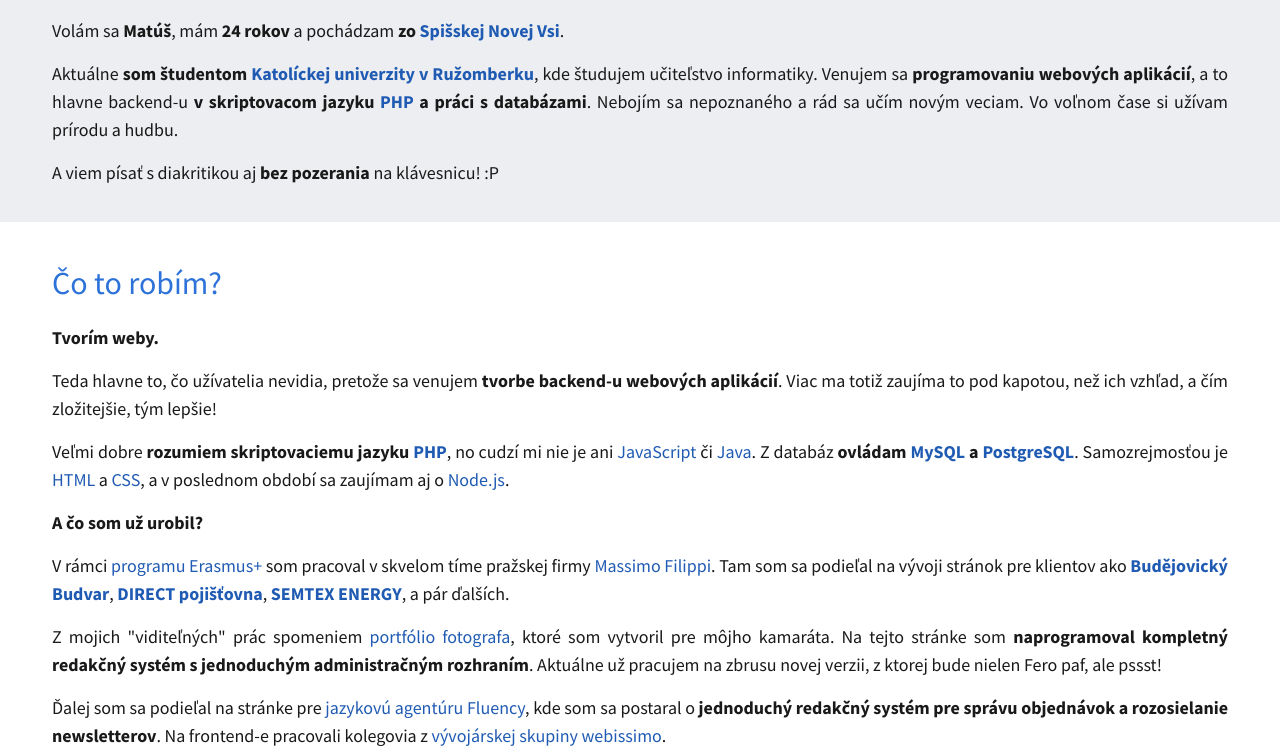
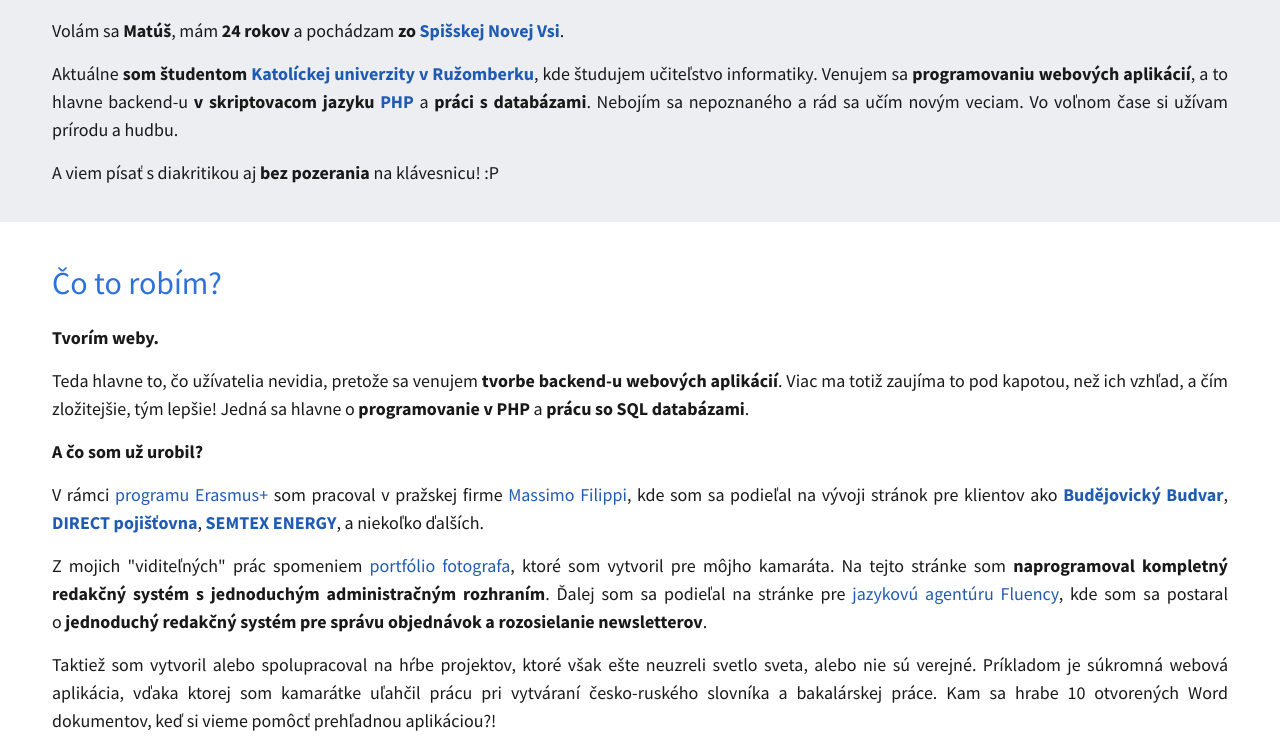
Before and after one commit to petrofcikmatus/petrofcikmatus.github.io, a plain HTML site: page index.html in a window 1280 px wide. Shown: the part 697-1451 px from the top of the page. Drawn offline with Linux system fonts and the light colour scheme.

Commit message:
just update :P

```diff
--- a/index.html
+++ b/index.html
@@ -82,8 +82,8 @@
         <p class="section__paragraph">
             Aktuálne <strong>som študentom <a href="https://sk.wikipedia.org/wiki/Katol%C3%ADcka_univerzita_v_Ru%C5%BEomberku">Katolíckej univerzity v&nbsp;Ružomberku</a></strong>,
             kde študujem učiteľstvo informatiky. Venujem sa <strong>programovaniu webových aplikácií</strong>, a&nbsp;to hlavne
-            backend-u <strong>v&nbsp;skriptovacom jazyku <a href="https://sk.wikipedia.org/wiki/PHP_(skriptovac%C3%AD_jazyk)">PHP</a>
-            a&nbsp;práci s&nbsp;databázami</strong>. Nebojím sa nepoznaného a&nbsp;rád sa učím novým veciam.
+            backend-u <strong>v&nbsp;skriptovacom jazyku <a href="https://sk.wikipedia.org/wiki/PHP_(skriptovac%C3%AD_jazyk)">PHP</a></strong>
+            a&nbsp;<strong>práci s&nbsp;databázami</strong>. Nebojím sa nepoznaného a&nbsp;rád sa učím novým veciam.
             Vo voľnom čase si užívam prírodu a&nbsp;hudbu.
         </p>
         <p class="section__paragraph">
@@ -101,38 +101,24 @@
         <p class="section__paragraph">
             Teda hlavne to, čo užívatelia nevidia, pretože sa venujem <strong>tvorbe backend-u webových aplikácií</strong>.
             Viac ma totiž zaujíma to pod kapotou, než ich vzhľad, a&nbsp;čím zložitejšie, tým lepšie!
-        </p>
-        <p class="section__paragraph">
-            Veľmi dobre <strong>rozumiem skriptovaciemu jazyku <a href="https://sk.wikipedia.org/wiki/PHP_(skriptovac%C3%AD_jazyk)">PHP</a></strong>,
-            no cudzí mi nie je ani <a href="https://sk.wikipedia.org/wiki/JavaScript">JavaScript</a> či
-            <a href="https://sk.wikipedia.org/wiki/Java_(programovac%C3%AD_jazyk)">Java</a>. Z databáz
-            <strong>ovládam <a href="https://sk.wikipedia.org/wiki/MySQL">MySQL</a>
-            a&nbsp;<a href="https://sk.wikipedia.org/wiki/PostgreSQL">PostgreSQL</a></strong>. Samozrejmosťou je
-            <a href="https://sk.wikipedia.org/wiki/Hypertextov%C3%BD_zna%C4%8Dkov%C3%BD_jazyk">HTML</a>
-            a&nbsp;<a href="https://sk.wikipedia.org/wiki/Kask%C3%A1dov%C3%A9_%C5%A1t%C3%BDly">CSS</a>,
-            a&nbsp;v&nbsp;poslednom období sa zaujímam aj o&nbsp;<a href="https://cs.wikipedia.org/wiki/Node.js">Node.js</a>.
+            Jedná sa hlavne o <strong>programovanie v PHP</strong> a <strong>prácu so SQL databázami</strong>.
         </p>
         <p class="section__paragraph">
             <strong>A čo som už urobil?</strong>
         </p>
         <p class="section__paragraph">
             V&nbsp;rámci <a href="https://cs.wikipedia.org/wiki/Erasmus%2B">programu Erasmus+</a>
-            som pracoval v&nbsp;skvelom tíme pražskej firmy <a href="http://www.mfcc.cz">Massimo Filippi</a>.
-            Tam som sa podieľal na vývoji stránok pre klientov ako
+            som pracoval v&nbsp;pražskej firme <a href="http://www.mfcc.cz">Massimo Filippi</a>, kde som sa podieľal na vývoji stránok pre klientov ako
             <strong><a href="http://www.budvar.cz/">Budějovický Budvar</a></strong>,
             <strong><a href="https://www.direct.cz/">DIRECT pojišťovna</a></strong>,
-            <strong><a href="http://www.semtex-energy.cz/">SEMTEX ENERGY</a></strong>, a&nbsp;pár ďalších.
+            <strong><a href="http://www.semtex-energy.cz/">SEMTEX ENERGY</a></strong>, a&nbsp;niekoľko ďalších.
         </p>
         <p class="section__paragraph">
             Z&nbsp;mojich "viditeľných" prác spomeniem <a href="http://www.fvojtas.com">portfólio fotografa</a>,
             ktoré som vytvoril pre môjho kamaráta. Na tejto stránke som <strong>naprogramoval
-            kompletný redakčný systém s&nbsp;jednoduchým administračným rozhraním</strong>. Aktuálne už pracujem na zbrusu
-            novej verzii, z&nbsp;ktorej bude nielen Fero paf, ale pssst!
-        </p>
-        <p class="section__paragraph">
+            kompletný redakčný systém s&nbsp;jednoduchým administračným rozhraním</strong>.
             Ďalej som sa podieľal na stránke pre <a href="http://www.fluency.sk">jazykovú agentúru Fluency</a>,
             kde som sa postaral o&nbsp;<strong>jednoduchý redakčný systém pre správu objednávok a&nbsp;rozosielanie newsletterov</strong>.
-            Na frontend-e pracovali kolegovia z&nbsp;<a href="http://www.webissimo.sk">vývojárskej skupiny webissimo</a>.
         </p>
         <p class="section__paragraph">
             Taktiež som vytvoril alebo spolupracoval na hŕbe projektov, ktoré však ešte neuzreli svetlo sveta,
@@ -160,7 +146,7 @@
         <p class="section__paragraph">
             Sú veci s&nbsp;ktorými si sám neporadím, a&nbsp;preto tu <strong>mám kolegov
             z&nbsp;<a href="http://www.webissimo.sk">vývojárskej skupiny webissimo</a></strong>.
-            Každý sa zameriava na niečo iné a&nbsp;<strong>spoločne dokážeme všetko</strong>.
+            Každý sa zameriava na niečo iné no&nbsp;<strong>spoločne dokážeme všetko</strong>.
         </p>
         <p class="section__paragraph">
             Myslíte že nie som dostatočný profesionál? Tak <strong>zájdite na <a href="http://www.itnetwork.cz">sociálnu
@@ -202,8 +188,8 @@
 <footer class="footer">
     <div class="wrapper">
         <div class="footer__text">
-            <strong>Matúš Petrofčík, 2016.</strong> Stránka je dostupná vo verejnom <a href="https://github.com/petrofcikmatus/petrofcikmatus.github.io">GitHub repozitári</a>
-            pod <a href="https://opensource.org/licenses/MIT">MIT licenciou</a>, a ako hosting používam <a href="https://pages.github.com/">GitHub Pages</a>.
+            <strong>Matúš Petrofčík, 2016.</strong> Stránka je dostupná cez <a href="https://pages.github.com/">GitHub Pages</a> priamo z verejného <a href="https://github.com/petrofcikmatus/petrofcikmatus.github.io">GitHub repozitára</a>
+            pod <a href="https://opensource.org/licenses/MIT">MIT licenciou</a>.
         </div>
     </div>
 </footer>
```
